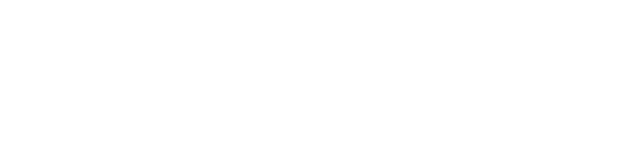
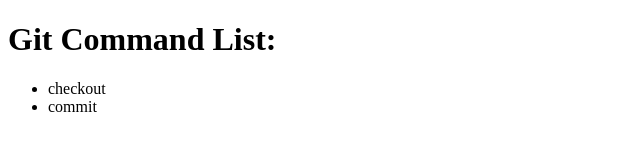
Before and after one commit to Itsavirus-com/git-orientation, a plain HTML site: page index.html in a window 1280 px wide. Shown: the whole page, without its empty margins (0-640 px from the left). Drawn offline with Linux system fonts and the light colour scheme.

Commit message:
Add a list of git commands

```diff
--- a/index.html
+++ b/index.html
@@ -7,6 +7,10 @@
     <title>Document</title>
 </head>
 <body>
-
+    <h1>Git Command List:</h1>
+    <ul>
+        <li>checkout</li>
+        <li>commit</li>
+    </ul>
 </body>
 </html>
```
